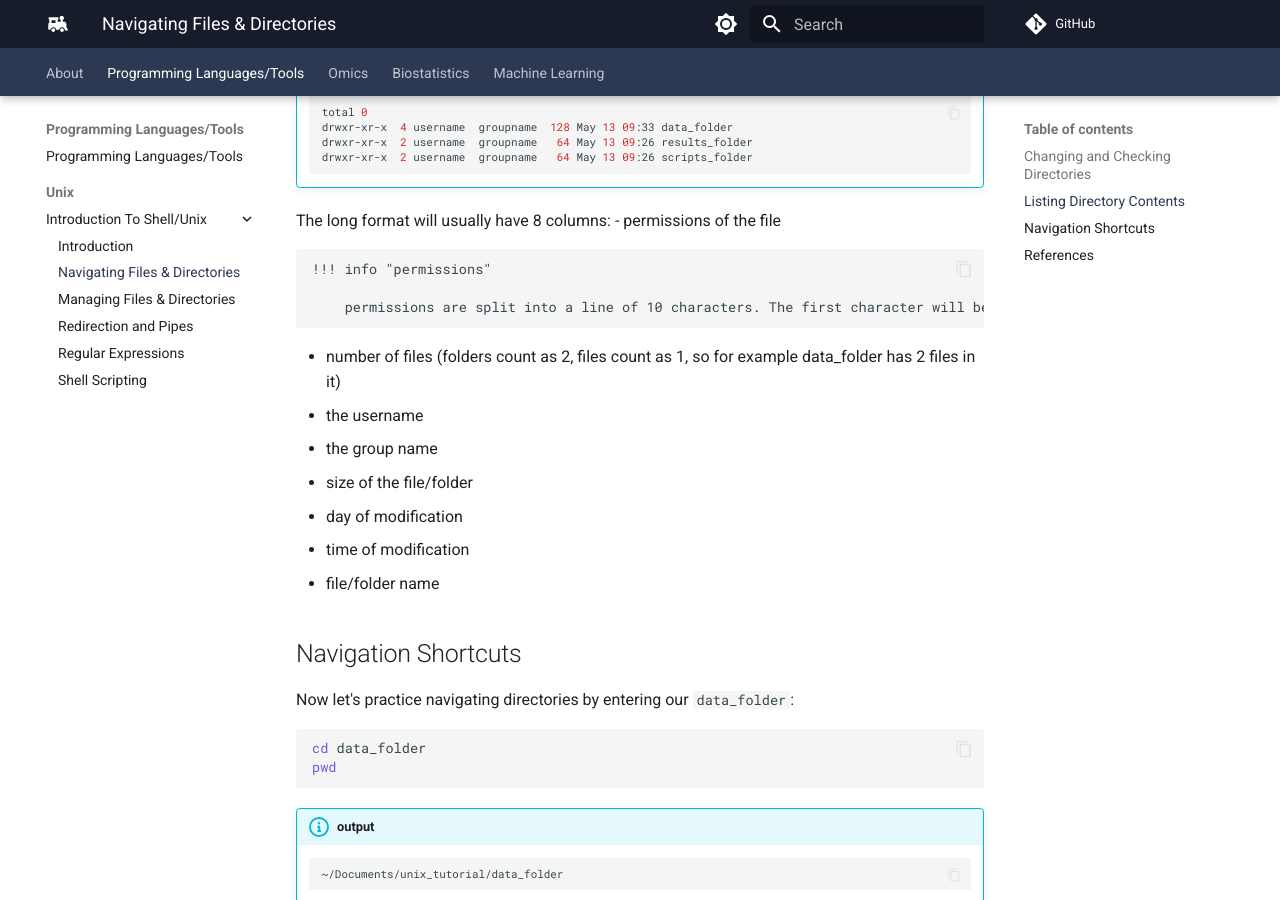
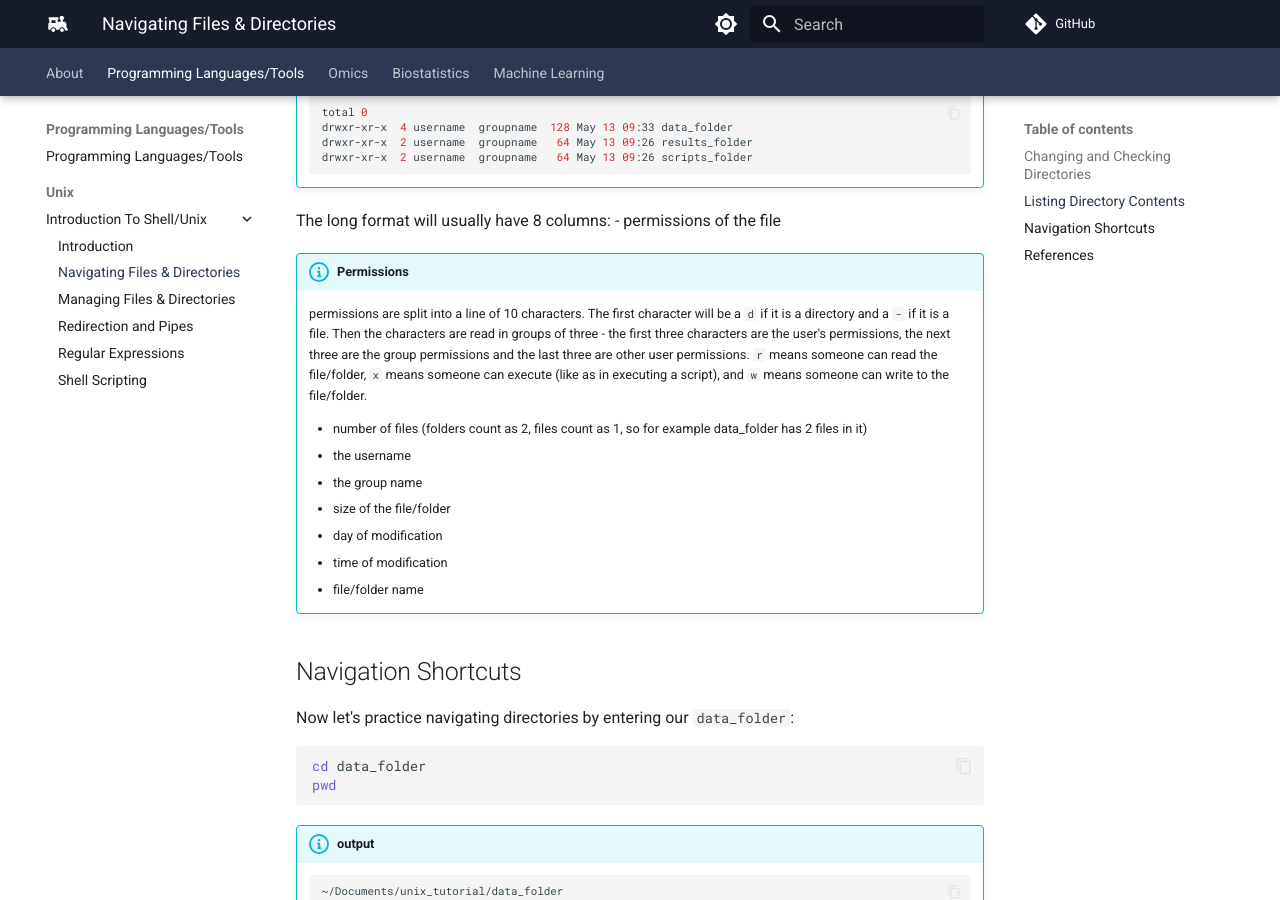
Before and after one commit to comp-tox-jhu/CompToxLab, an MkDocs documentation site: the page built from docs/programming_languages_tools/unix/02_navigating_files_directories.md, in a window 1280 px wide and 900 px high, scrolled down 1214 px. Built offline with MkDocs 1.6.1 and Material for MkDocs 9.7.7, drawn with Linux system fonts in a browser that asks for light colours; comment, search, counter and statistics services are not loaded.

Commit message:
Update 02_navigating_files_directories.md

```diff
--- a/docs/programming_languages_tools/unix/02_navigating_files_directories.md
+++ b/docs/programming_languages_tools/unix/02_navigating_files_directories.md
@@ -54,17 +54,17 @@ ls -l
 The long format will usually have 8 columns:
 - permissions of the file
 
-    !!! info "permissions"
+!!! info "Permissions"
 
-        permissions are split into a line of 10 characters. The first character will be a `d` if it is a directory and a `-` if it is a file. Then the characters are read in groups of three - the first three characters are the user's permissions, the next three are the group permissions and the last three are other user permissions. `r` means someone can read the file/folder, `x` means someone can execute (like as in executing a script), and `w` means someone can write to the file/folder.
+    permissions are split into a line of 10 characters. The first character will be a `d` if it is a directory and a `-` if it is a file. Then the characters are read in groups of three - the first three characters are the user's permissions, the next three are the group permissions and the last three are other user permissions. `r` means someone can read the file/folder, `x` means someone can execute (like as in executing a script), and `w` means someone can write to the file/folder.
 
-- number of files (folders count as 2, files count as 1, so for example data_folder has 2 files in it)
-- the username
-- the group name
-- size of the file/folder
-- day of modification
-- time of modification
-- file/folder name
+    - number of files (folders count as 2, files count as 1, so for example data_folder has 2 files in it)
+    - the username
+    - the group name
+    - size of the file/folder
+    - day of modification
+    - time of modification
+    - file/folder name
 
 ## Navigation Shortcuts
 
```
